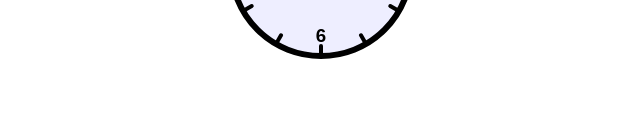
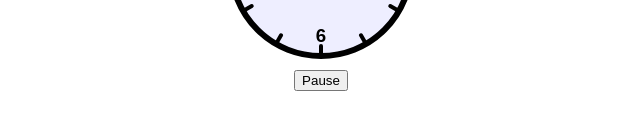
Before and after one commit to mauricedb/new-in-react-16-3, a React (Create React App) app: page / in a window 1280 px wide. Shown: the part 220-350 px from the top of the page, without its empty margins (319-959 px from the left). Built offline with nearby package versions, Linux system fonts and the light colour scheme.

Commit message:
Context API

```diff
--- a/src/context-demo/TimeContext.js
+++ b/src/context-demo/TimeContext.js
@@ -0,0 +1,37 @@
+import React, { Component, createContext } from 'react';
+
+const TimeContext = createContext();
+
+export class TimeProvider extends Component {
+  state = { now: new Date(), paused: false };
+
+  componentDidMount() {
+    setInterval(() => {
+      const { paused } = this.state;
+      if (!paused) {
+        this.setState({ now: new Date() });
+      }
+    }, 1000);
+  }
+
+  pause = () => {
+    this.setState({ paused: true });
+  };
+  render() {
+    const { now } = this.state;
+    const { children } = this.props;
+
+    return (
+      <TimeContext.Provider value={{ now, pause: this.pause }}>
+        {children}
+      </TimeContext.Provider>
+    );
+  }
+}
+
+export class TimeConsumer extends Component {
+  render() {
+    const { children } = this.props;
+    return <TimeContext.Consumer>{now => children(now)}</TimeContext.Consumer>;
+  }
+}
--- a/src/context-demo/index.js
+++ b/src/context-demo/index.js
@@ -1,34 +1,32 @@
 import React, { Component } from 'react';
 import SimpleClock from './SimpleClock';
 import AnalogClock from './AnalogClock';
+import { TimeProvider, TimeConsumer } from './TimeContext';
 
-const FirstChild = ({ now }) => (
+const FirstChild = () => (
   <div>
-    <SimpleClock time={now} />
+    <TimeConsumer>{({ now }) => <SimpleClock time={now} />}</TimeConsumer>
   </div>
 );
 
-const SecondChild = ({ now }) => (
+const SecondChild = () => (
   <div>
-    <AnalogClock time={now} />
+    <TimeConsumer>{({ now }) => <AnalogClock time={now} />}</TimeConsumer>
   </div>
 );
 
 class ContextDemo extends Component {
-  state = { now: new Date() };
-
-  componentDidMount() {
-    setInterval(() => this.setState({ now: new Date() }), 1000);
-  }
-
   render() {
-    const { now } = this.state;
-
     return (
       <div>
-        <h2>Using Context</h2>
-        <FirstChild now={now} />
-        <SecondChild now={now} />
+        <TimeProvider>
+          <h2>Using Context</h2>
+          <FirstChild />
+          <SecondChild />
+          <TimeConsumer>
+            {({ pause }) => <button onClick={pause}>Pause</button>}
+          </TimeConsumer>
+        </TimeProvider>
       </div>
     );
   }
```
